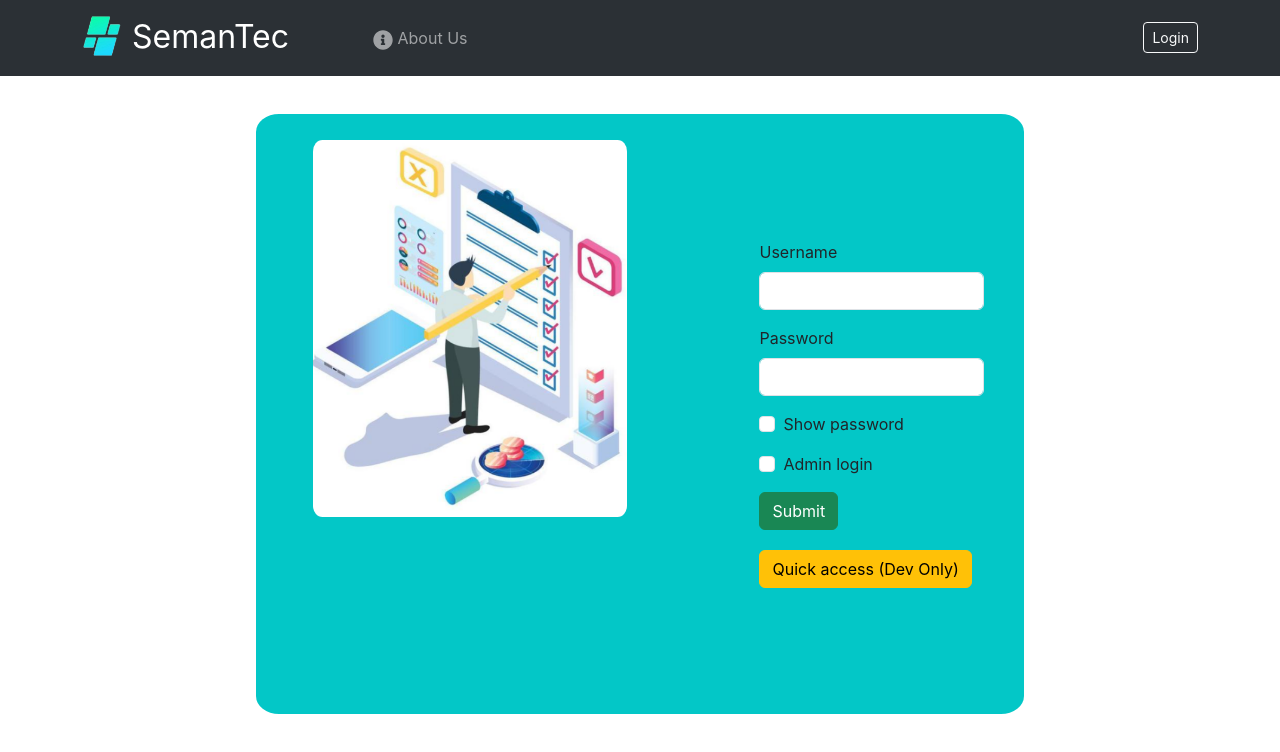
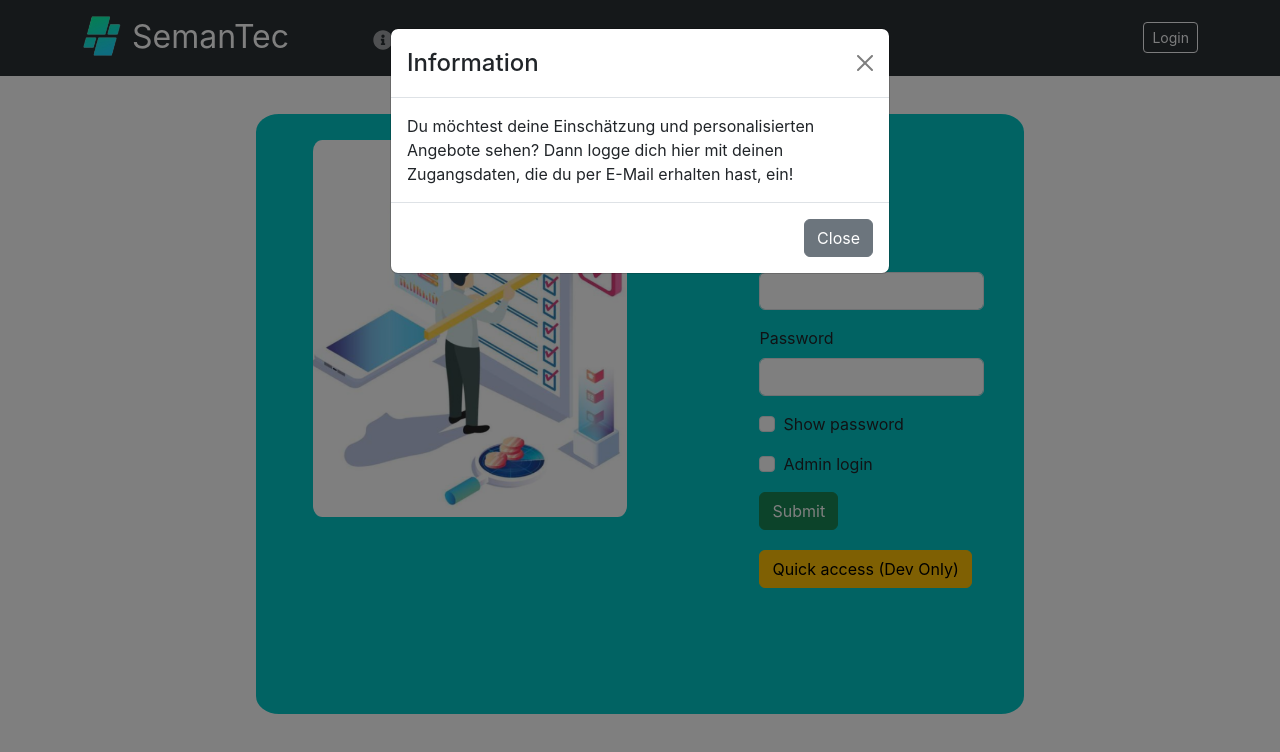
Before and after one commit to pascal-h-04/SysInsight, a React (Create React App) app in the folder client/src/: page /login in a window 1280 px wide. Shown: the top 752 px of the page. Built offline with nearby package versions, Linux system fonts and the light colour scheme.

Commit message:
Login Screen Modal

```diff
--- a/client/src/components/Loginseite/LoginScreen.js
+++ b/client/src/components/Loginseite/LoginScreen.js
@@ -13,6 +13,7 @@ function LoginScreen({ loginSuccess }) {
   const [loginLoading, setLoginLoading] = useState(false);
   const [showSuccessModal, setShowSuccessModal] = useState(false);
   const [showFailureModal, setShowFailureModal] = useState(false);
+  const [showInfoModal, setShowInfoModal] = useState(true);  // Modal beim ersten Laden anzeigen
   const [showPassword, setShowPassword] = useState(false);
   const [isAdmin, setIsAdmin] = useState(false);
   const [error, setError] = useState(null);
@@ -127,6 +128,7 @@ function LoginScreen({ loginSuccess }) {
         </Modal.Header>
         <Modal.Body>Nice to see you again!</Modal.Body>
       </Modal>
+
       <Modal show={showFailureModal} onHide={() => setShowFailureModal(false)}>
         <Modal.Header closeButton>
           <Modal.Title>Login Failed</Modal.Title>
@@ -143,6 +145,24 @@ function LoginScreen({ loginSuccess }) {
           </Button>
         </Modal.Footer>
       </Modal>
+
+      <Modal show={showInfoModal} onHide={() => setShowInfoModal(false)}>
+        <Modal.Header closeButton>
+          <Modal.Title>Information</Modal.Title>
+        </Modal.Header>
+        <Modal.Body>
+          Du möchtest deine Einschätzung und personalisierten Angebote sehen? Dann logge dich hier mit deinen Zugangsdaten, die du per E-Mail erhalten hast, ein!
+        </Modal.Body>
+        <Modal.Footer>
+          <Button
+            variant="secondary"
+            onClick={() => setShowInfoModal(false)}
+          >
+            Close
+          </Button>
+        </Modal.Footer>
+      </Modal>
+
     </>
   );
 }
```
